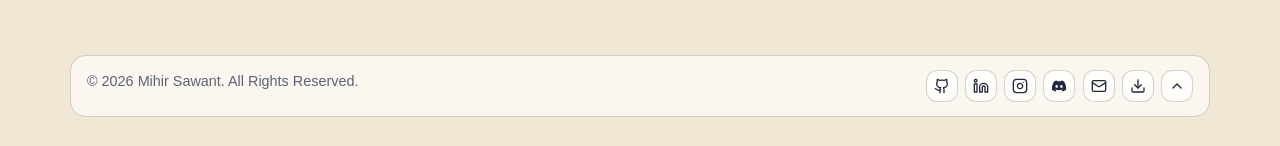
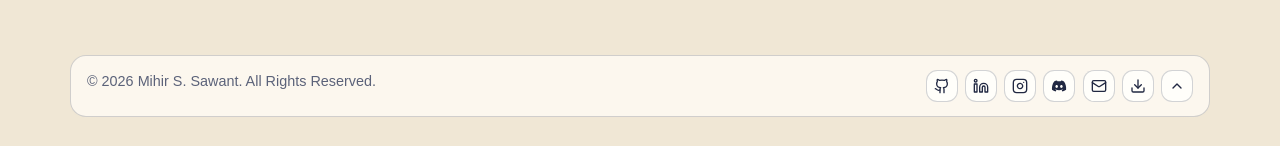
Before and after one commit to itsmierrrrr/Portfolio, a React (Vite) app: page / in a window 1280 px wide. Shown: the part 6037-6183 px from the top of the page. Built offline with nearby package versions, Linux system fonts and the light colour scheme; a web font is replaced by a local one.

Commit message:
name update

```diff
--- a/src/data/portfolioData.js
+++ b/src/data/portfolioData.js
@@ -5,7 +5,7 @@ import atp from '../assets/atp.png'
 import plantpulse from '../assets/plantpulse.png'
 import paeimg from '../assets/paeimg.png'
 export const personalInfo = {
-  name: 'Mihir Sawant', // Replace with your name
+  name: 'Mihir S. Sawant', // Replace with your name
   role: 'Full-Stack Web Developer', // Replace with your role
   tagline:
     'I design and build sleek digital experiences focused on clarity, speed, and interactions that just feel right.', // Replace with your tagline
```
